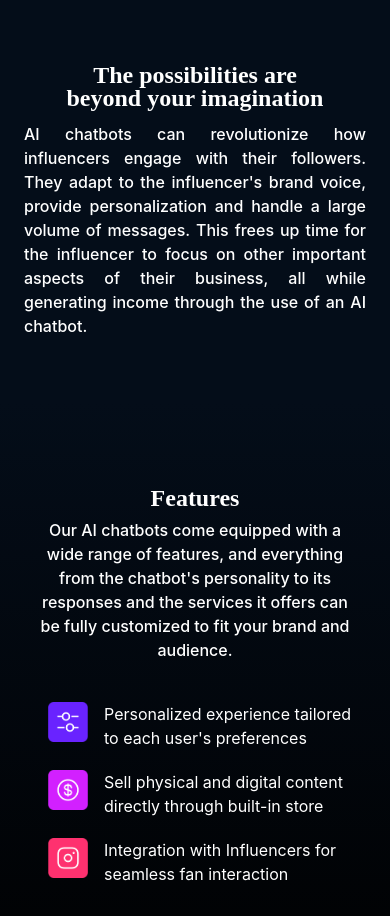
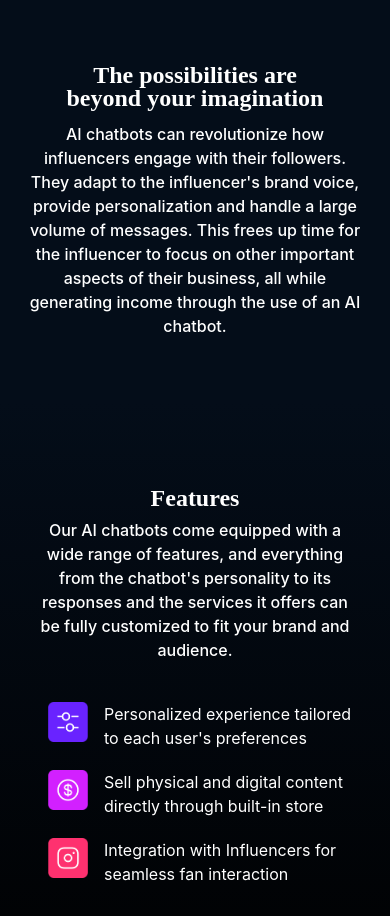
Before and after one commit to babulakterfsd/DreamTalk, a Next.js app: page / in a window 390 px wide. Shown: the part 860-1776 px from the top of the page. Built offline with nearby package versions, Linux system fonts and the light colour scheme.

Commit message:
content changed

```diff
--- a/src/components/ui/Possibilities.tsx
+++ b/src/components/ui/Possibilities.tsx
@@ -12,7 +12,7 @@ const Possibilities = () => {
         >
           <h1 className="font-crimson text-2xl leading-[23px] lg:text-6xl lg:leading-[64px] lg:ml-24 font-bold lg:font-semibold text-center lg:text-left  px-8 lg:px-0">
             The possibilities <br className="hidden lg:block" /> are
-            <br className="block lg:hidden" /> beyond{' '}
+            <br className="lg:hidden" /> beyond{' '}
             <span className="lg:hidden">your imagination</span>
           </h1>
           <Image
@@ -30,7 +30,7 @@ const Possibilities = () => {
           data-aos="fade-down"
           data-aos-duration="1000"
         >
-          <p className="font-inter font-medium lg:font-normal lg:text-xl lg:leading-7 mt-3 text-justify lg:text-left lg:mt-4 lg:w-[483px]">
+          <p className="font-inter font-medium lg:font-normal lg:text-xl lg:leading-7 mt-3 text-center lg:text-left lg:mt-4 lg:w-[483px]">
             AI chatbots can revolutionize how influencers engage with their
             followers. They adapt to the influencer's brand voice, provide
             personalization and handle a large volume of messages. This frees up
```
